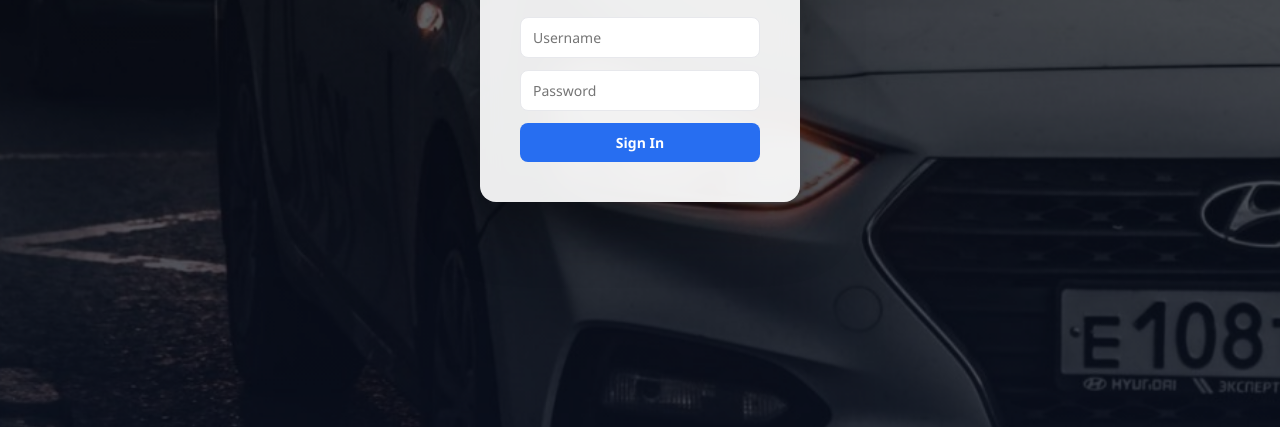
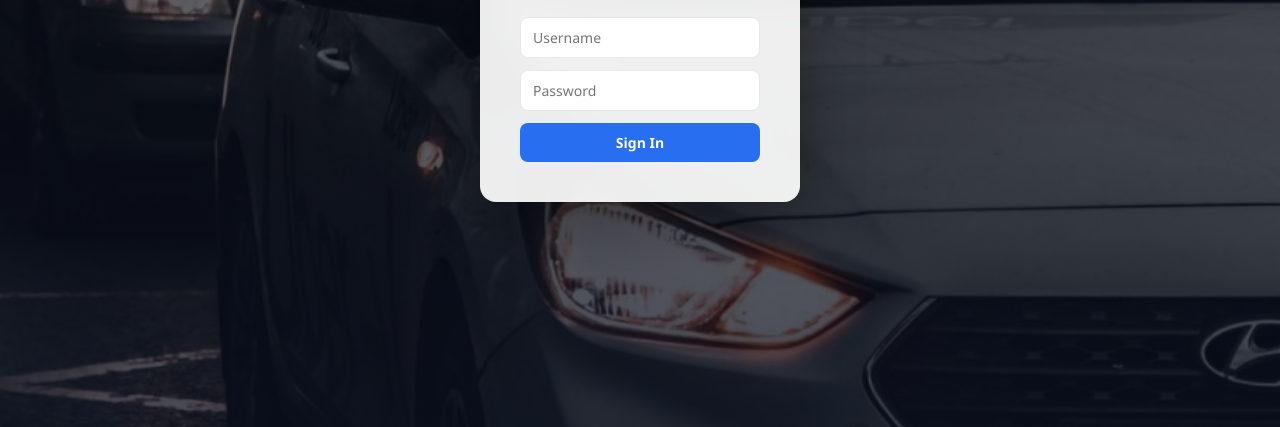
Before and after one commit to elvaramosglz/dashboard-demo, a plain HTML site: page index.html in a window 1280 px wide. Shown: the part 373-800 px from the top of the page. Drawn offline with Linux system fonts and the light colour scheme.

Commit message:
Update dashboard VISUAL

```diff
--- a/index.html
+++ b/index.html
@@ -33,7 +33,7 @@
     position: absolute; top:0; left:0; right:0; bottom:0;
     background-image: url('login-bg.jpg');
     background-size: cover;
-    background-position: center 70%;
+    background-position: center 58%;
     animation: bgZoom 12s ease-out forwards;
   }
   #login-bg::after {
```
